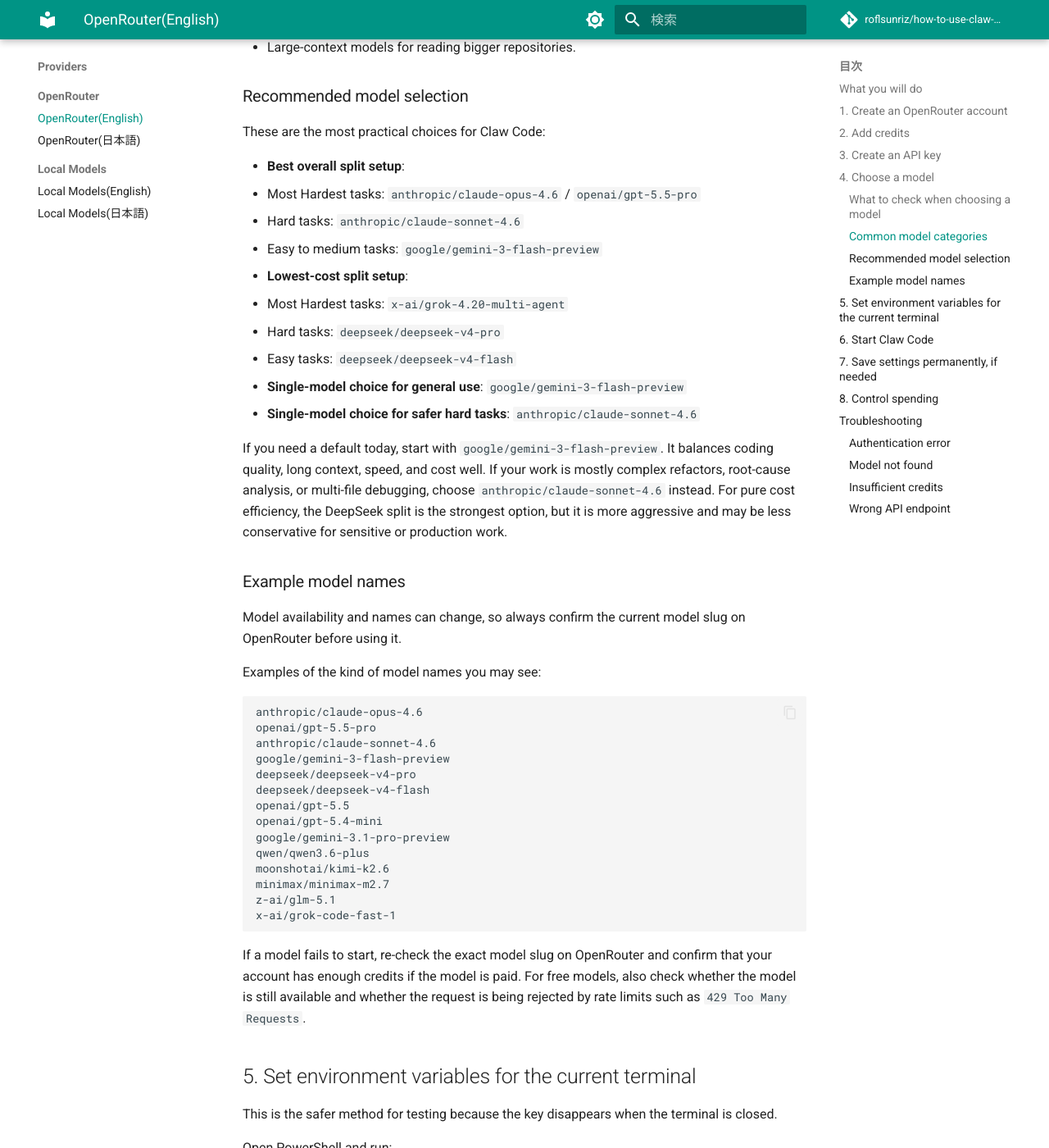
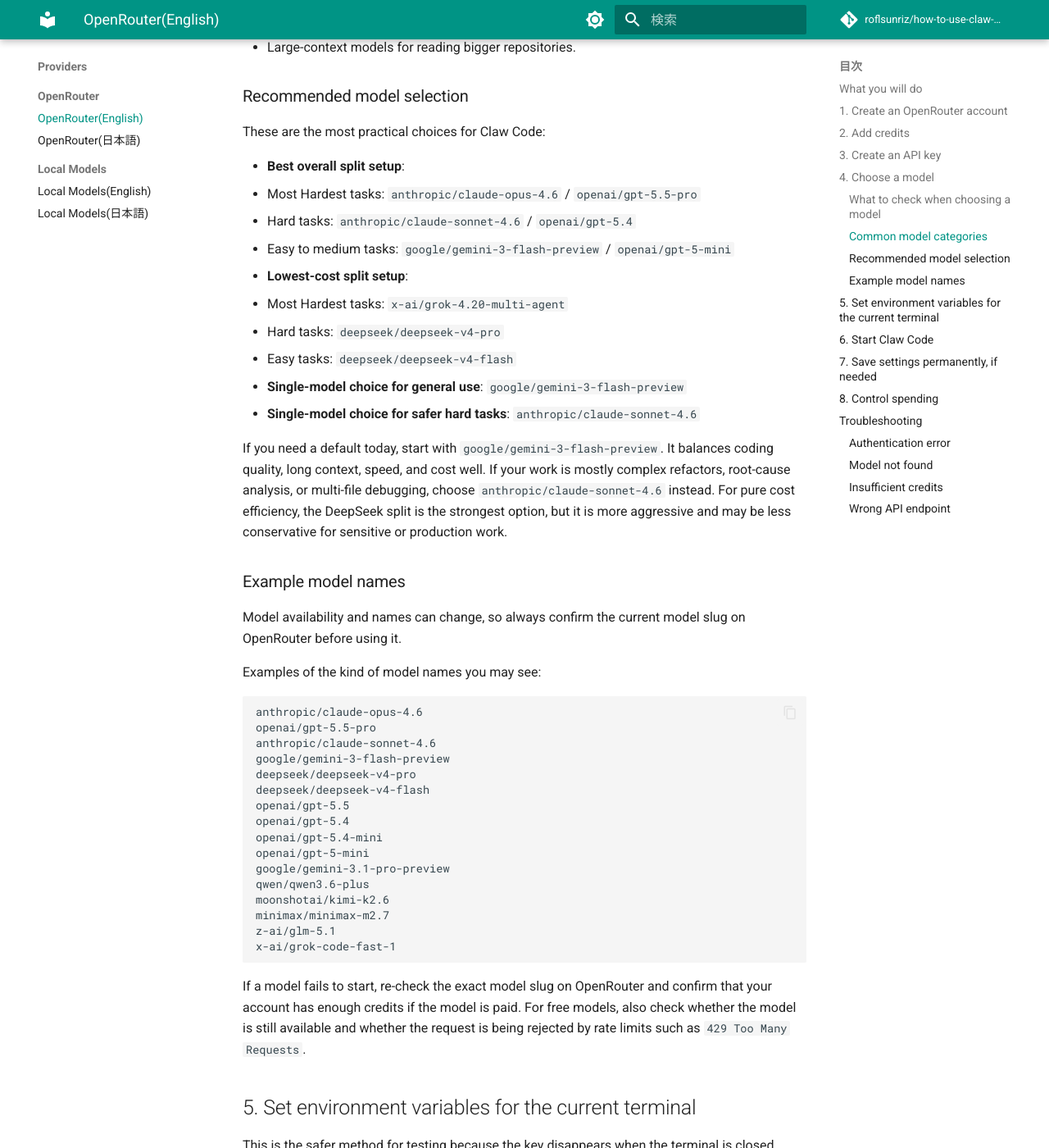
Before and after one commit to roflsunriz/how-to-use-claw-code, an MkDocs documentation site: the page built from docs/OPENROUTER-en-US.md, in a window 1280 px wide and 1400 px high, scrolled down 3032 px. Shown: the whole window at 82% size. Built offline with MkDocs 1.6.1 and Material for MkDocs 9.7.7, drawn with Linux system fonts in a browser that asks for light colours; comment, search, counter and statistics services are not loaded.

Commit message:
docs: OpenRouterのモデル選択を更新し、タスクに応じた新しいモデルを追加

```diff
--- a/docs/OPENROUTER-en-US.md
+++ b/docs/OPENROUTER-en-US.md
@@ -90,8 +90,8 @@ These are the most practical choices for Claw Code:
 
 - **Best overall split setup**:
   - Most Hardest tasks: `anthropic/claude-opus-4.6` / `openai/gpt-5.5-pro`
-  - Hard tasks: `anthropic/claude-sonnet-4.6`
-  - Easy to medium tasks: `google/gemini-3-flash-preview`
+  - Hard tasks: `anthropic/claude-sonnet-4.6` / `openai/gpt-5.4`
+  - Easy to medium tasks: `google/gemini-3-flash-preview` / `openai/gpt-5-mini`
 - **Lowest-cost split setup**:
   - Most Hardest tasks: `x-ai/grok-4.20-multi-agent`
   - Hard tasks: `deepseek/deepseek-v4-pro`
@@ -115,7 +115,9 @@ google/gemini-3-flash-preview
 deepseek/deepseek-v4-pro
 deepseek/deepseek-v4-flash
 openai/gpt-5.5
+openai/gpt-5.4
 openai/gpt-5.4-mini
+openai/gpt-5-mini
 google/gemini-3.1-pro-preview
 qwen/qwen3.6-plus
 moonshotai/kimi-k2.6
```
Also changed, not shown: docs/OPENROUTER-ja-JP.md (+4 -2 lines).
